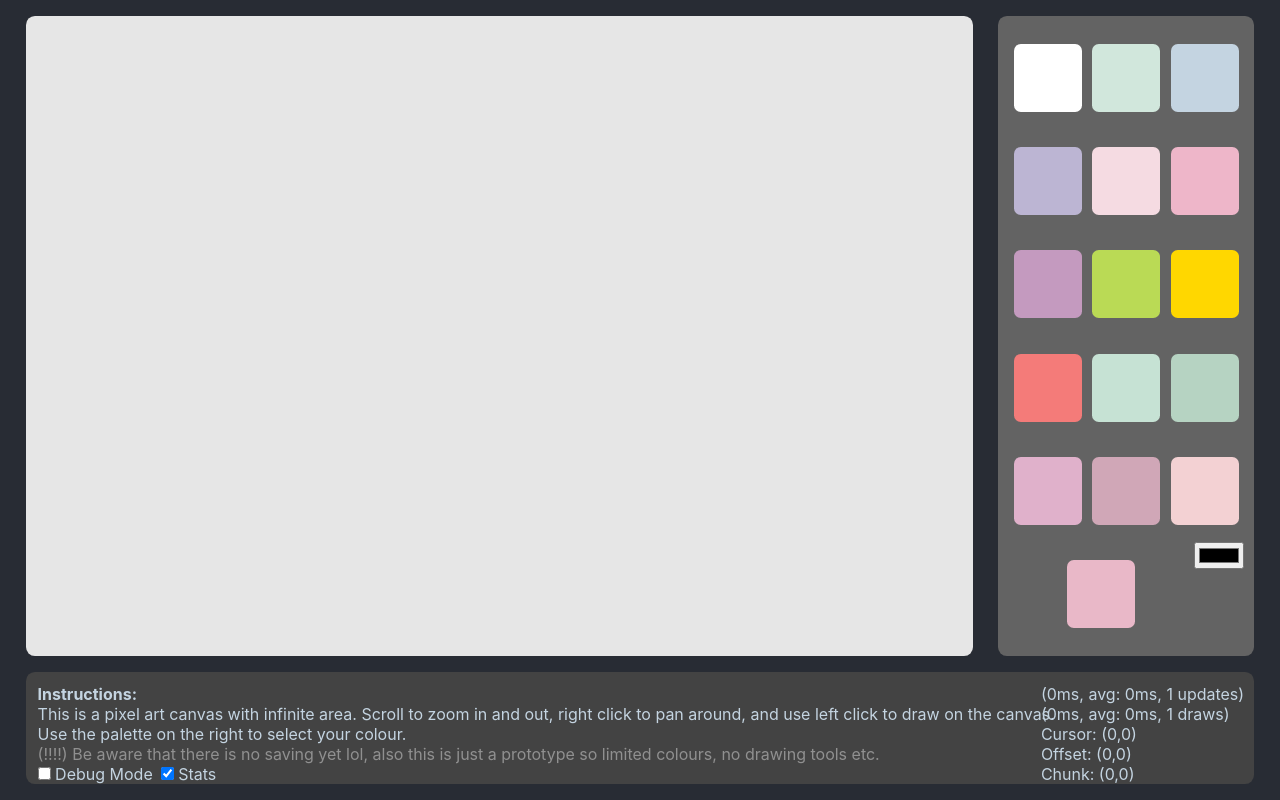
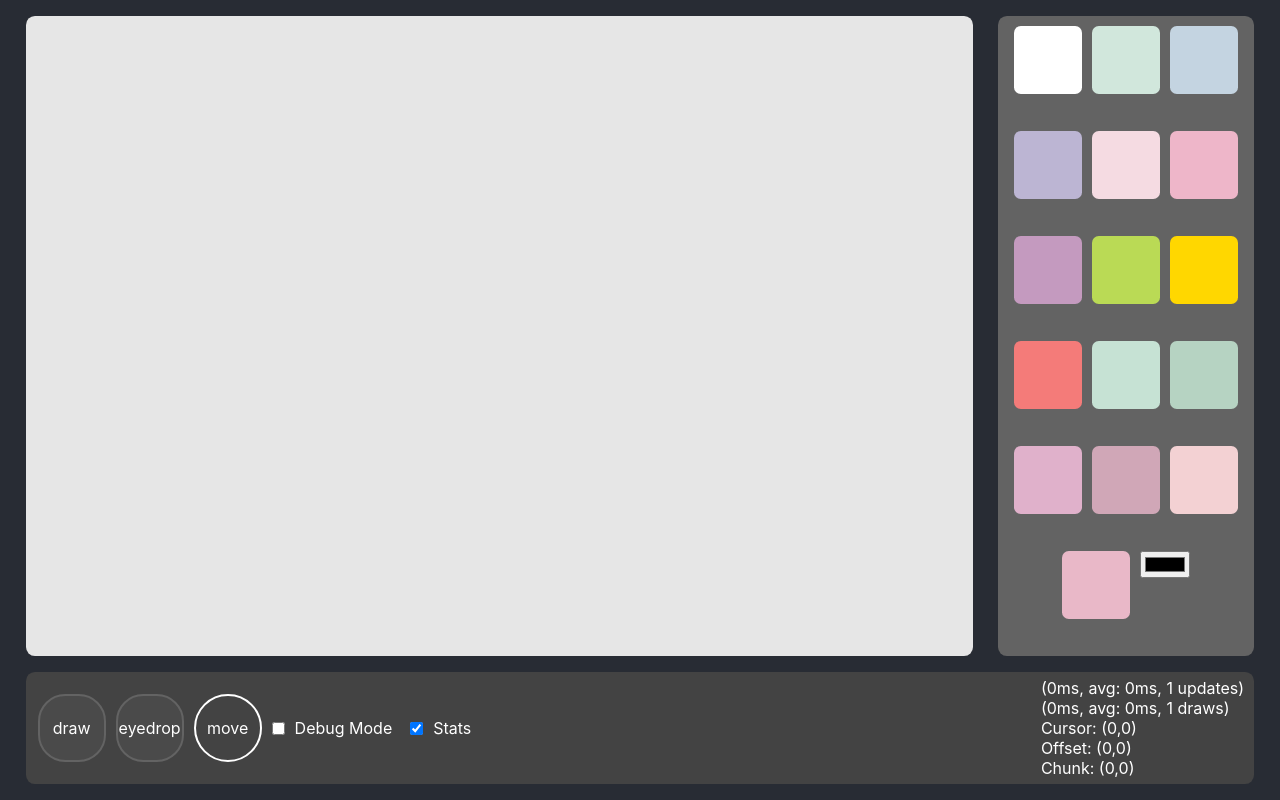
Before and after one commit to AXLEXD/map_dev, a React (Create React App) app in the folder client/: page / in a window 1280 px wide. Built offline with nearby package versions, Linux system fonts and the light colour scheme; no server answers.

Commit message:
Added toolbar actions and increased zoom max

```diff
--- a/client/src/App.css
+++ b/client/src/App.css
@@ -15,7 +15,6 @@
 
 
 .App {
-  text-align: center;
   color: #000000;
   color: #225313;
   color: #0025f5;
@@ -49,14 +48,6 @@
 
 .primary {
   position: absolute;
-  color: #c4d4e1;
-  color: #bcb5d3;
-  color: #f5dbe2;
-  color: #eeb6c9;
-  color: #c49abf;
-  color: #f47b79;
-  color: rgb(196, 212, 225);
-  color: rgb(196, 212, 225);
 }
 
 .map-canvas {
@@ -83,6 +74,7 @@
   border-radius: var(--global_border_radius);
   box-sizing: border-box;
   padding:0.8vw;
+  gap:10px;
 }
 
 .drawer {
@@ -94,7 +86,33 @@
   border-radius: var(--global_border_radius);
   box-sizing: border-box;
   padding: 1.5vh;
-  text-align: left;
+
+  gap:10px;
+  /* align-items:start; */
+  display: flex;
+  flex-direction: row;
+  align-items:center;
+  /* justify-content: left; */
+}
+
+div .toolbutton {
+  border-radius: 40%;
+  border: 2px solid rgb(99, 99, 99);
+  transition: 0.3s;
+  display: flex;
+  flex-direction: column;
+  justify-content: center;
+  align-items:center;
+  text-align: center;
+  background-color: #4a4a4a;
+}
+div .toolbutton:hover,div .toolbuttonselected {
+  border-radius: 50%;
+  display: flex;
+  flex-direction: column;
+  justify-content: center;
+  align-items:center;
+  text-align: center;
 }
 
 .blockbutton {
@@ -104,7 +122,6 @@
   border: 2px solid #2c2c2c00;
   height: 8vmin;
   width: 8vmin;
-  margin: auto;
 }
 .blockbutton:hover, .blockbuttonselected {
   cursor: pointer;
@@ -114,5 +131,4 @@
   width: 8vmin;
   max-width: 20vh;
   max-height: 20vh;
-  margin: auto;
 }
--- a/client/src/App.js
+++ b/client/src/App.js
@@ -4,58 +4,11 @@ import React, { createRef } from 'react';
 
 const CHUNKSIZE = 16;
 
-const blocksold = [
-    {
-        blockid: 0,
-        blockname: '1',
-        imagesrc: '#ffffff'
-    },
-    {
-        blockid: 1,
-        blockname: '2',
-        imagesrc: '#d1e7dc'
-    },
-    {
-        blockid: 2,
-        blockname: '3',
-        imagesrc: '#c4d4e1'
-    },
-    {
-        blockid: 3,
-        blockname: '4',
-        imagesrc: '#bcb5d3'
-    },
-    {
-        blockid: 4,
-        blockname: '5',
-        imagesrc: '#f5dbe2'
-    },
-    {
-        blockid: 5,
-        blockname: '6',
-        imagesrc: '#eeb6c9'
-    },
-    {
-        blockid: 6,
-        blockname: '7',
-        imagesrc: '#c49abf'
-    },
-    {
-        blockid: 7,
-        blockname: '8',
-        imagesrc: '#bada55'
-    },
-    {
-        blockid: 8,
-        blockname: '9',
-        imagesrc: '#ffd700'
-    },
-    {
-        blockid: 9,
-        blockname: '10',
-        imagesrc: '#f47b79'
-    }
-];
+const LOWESTSCALE = 3;
+
+const DRAWTOOL = 0;
+const EYEDROPTOOL = 1;
+const MOVETOOL = 2;
 
 const blocks = [
     {
@@ -244,14 +197,14 @@ class Vector2D {
 
 
 class Map {
-    constructor(w, h) {
-        this.canvasdimensions = new Vector2D(w,h); // establishing at start means no resizing canvas element
+    constructor() {
+        // this.canvasdimensions = new Vector2D(w,h); // establishing at start means no resizing canvas element
         this.data = null;
         this.dataview = null;
         this.numchunks = null;
     }
 
-    getValues(offset, scale) {
+    getValues(canvas, offset, scale) {
         let chunkpixels = CHUNKSIZE*scale;
 
         let numchunks = new Vector2D(0,0);
@@ -260,8 +213,10 @@ class Map {
         startpoint.x = (offset.x === 0) ? 0 : Math.floor((-1*offset.x)/chunkpixels);
         startpoint.y = (offset.y === 0) ? 0 : Math.floor((-1*offset.y)/chunkpixels);
 
-        numchunks.x = Math.ceil(this.canvasdimensions.x/chunkpixels)+1; // bit cheaty - should probs optimise
-        numchunks.y = Math.ceil(this.canvasdimensions.y/chunkpixels)+1;
+        const { width, height } = canvas.getBoundingClientRect();
+
+        numchunks.x = Math.ceil(width/chunkpixels)+1; // bit cheaty - should probs optimise
+        numchunks.y = Math.ceil(height/chunkpixels)+1;
 
         return {startpoint, numchunks};
     }
@@ -295,19 +250,22 @@ class Map {
     }
 
     getChunkPosOffset(currentcell, startpoint) {
-        const cell_i = Math.floor((currentcell.x/CHUNKSIZE))-startpoint.x;
-        const cell_k = currentcell.x - (cell_i+startpoint.x)*CHUNKSIZE;
+        const i = Math.floor((currentcell.x/CHUNKSIZE))-startpoint.x;
+        const k = currentcell.x - (i+startpoint.x)*CHUNKSIZE;
 
-        const cell_j = Math.floor((currentcell.y/CHUNKSIZE))-startpoint.y;
-        const cell_l = currentcell.y - (cell_j+startpoint.y)*CHUNKSIZE;
+        const j = Math.floor((currentcell.y/CHUNKSIZE))-startpoint.y;
+        const l = currentcell.y - (j+startpoint.y)*CHUNKSIZE;
 
 
-        return {cell_i, cell_j, cell_k, cell_l};
+        return {i, j, k, l};
     }
 
     addCell(index,colorhex) {
         this.dataview[index] = colorhex;
         // console.log(data[index], colorhex);
+    }
+    getDataIndex(i,j,k,l) {
+        return i*(this.numchunks.y)*(CHUNKSIZE*CHUNKSIZE)+j*(CHUNKSIZE*CHUNKSIZE)+k*CHUNKSIZE+l;
     }
 }
 
@@ -316,10 +274,10 @@ class AppWrapper extends React.Component {
     constructor(props) {
         super(props);
         this.state = {
-            tool_mode: 0,
+            tool_mode: MOVETOOL,
             debug_mode: false,
             show_stats: true,
-            color_selected: 255*255,
+            color_selected: 1672153,
             update: {
                 time: 0,
                 tot_time: 0,
@@ -342,6 +300,10 @@ class AppWrapper extends React.Component {
         this.getDebugMode = () => {return this.state.debug_mode};
         this.getToolMode = () => {return this.state.tool_mode};
 
+        this.changeToolMode = (change_to) => {
+            this.setState({tool_mode: change_to});
+        }
+
         this.changeColor = (blockid) => {
             if (typeof blockid === 'string') {
                 let out_num = parseInt(blockid.substring(1), 16);
@@ -352,6 +314,7 @@ class AppWrapper extends React.Component {
             else if (typeof blockid === 'number') {
                 this.setState({color_selected: blockid});
             }
+            this.changeToolMode(DRAWTOOL);
         };
         this.isSelected = (blockid) => {
             if (typeof blockid === 'string') {
@@ -396,7 +359,9 @@ class AppWrapper extends React.Component {
         return (
             <div className='App-wrapper'>
                 <MapCanvas
+                    toolmode={this.state.tool_mode}
                     getToolMode={this.getToolMode}
+                    changeToolMode={this.changeToolMode}
                     getDebugMode={this.getDebugMode}
                     changeUpdateTime={this.changeUpdateTime}
                     changeDrawTime={this.changeDrawTime}
@@ -404,6 +369,7 @@ class AppWrapper extends React.Component {
                     changeCursorLoc={this.changeCursorLoc}
                     changeOffsetLoc={this.changeOffsetLoc}
                     changeChunkLoc={this.changeChunkLoc}
+                    changeColor={this.changeColor}
                 />
                 <Palette isSelected={this.isSelected} changeColor={this.changeColor}/>
                 <div className='drawer primary'>
@@ -414,10 +380,21 @@ class AppWrapper extends React.Component {
                         <br/>Offset: ({this.state.offsetx},{this.state.offsety})
                         <br/>Chunk: ({this.state.chunkx},{this.state.chunky})
                     </div>):null}
-                <b>Instructions:</b><br/>This is a pixel art canvas with infinite area. Scroll to zoom in and out, right click to pan around, and use left click to draw on the canvas.
-                <br/>Use the palette on the right to select your colour.
-                <div style={{color: `#909090`}}>(!!!!) Be aware that there is no saving yet lol, also this is just a prototype so limited colours, no drawing tools etc.</div>
-                <input type={"checkbox"} onChange={()=>{this.setState({debug_mode:!this.state.debug_mode})}}></input> Debug Mode&ensp;
+
+                    <div
+                        className={`toolbutton` + (this.getToolMode()===DRAWTOOL ? "selected" : "")+ ` blockbutton` + (this.getToolMode()===DRAWTOOL ? "selected" : "")}
+                        onClick={() => {this.changeToolMode(DRAWTOOL)}}
+                    >draw</div>
+                    <div
+                        className={`toolbutton` + (this.getToolMode()===EYEDROPTOOL ? "selected" : "")+ ` blockbutton` + (this.getToolMode()===EYEDROPTOOL ? "selected" : "")}
+                        onClick={() => {this.changeToolMode(EYEDROPTOOL)}}
+                    >eyedrop</div>
+                    <div
+                        className={`toolbutton` + (this.getToolMode()===MOVETOOL ? "selected" : "")+ ` blockbutton` + (this.getToolMode()===MOVETOOL ? "selected" : "")}
+                        onClick={() => {this.changeToolMode(MOVETOOL)}}
+                    >move</div>
+
+                    <input checked={this.state.debug_mode} type={"checkbox"} onChange={()=>{this.setState({debug_mode:!this.state.debug_mode})}}></input> Debug Mode&ensp;
                     <input checked={this.state.show_stats} type={"checkbox"} onChange={()=>{this.setState({show_stats:!this.state.show_stats})}}></input> Stats
                 </div>
             </div>
@@ -429,19 +406,12 @@ class MapCanvas extends React.Component {
     constructor(props) {
         super(props);
 
-        this.getDebugMode = props.getDebugMode;
-        this.getColorSelected = props.getColorSelected;
-        this.changeUpdateTime = props.changeUpdateTime;
-        this.changeDrawTime = props.changeDrawTime;
-
-        this.changeCursorLoc = props.changeCursorLoc;
-        this.changeOffsetLoc = props.changeOffsetLoc;
-        this.changeChunkLoc = props.changeChunkLoc;
-
         this.drawLines = [];
 
         this.scale = 16;
         this.tempscale = this.scale;
+
+        this.cellpos = {i:0,j:0,k:0,l:0};
 
         this.map_grid = null;
         this.canvasRef = createRef();
@@ -461,11 +431,7 @@ class MapCanvas extends React.Component {
     //Called after element's initialisation
     componentDidMount() {
         this.canvas = this.canvasRef.current;
-
-        // this.resizeCanvas(this.canvas);
-        const { width, height } = this.canvas.getBoundingClientRect();
-        this.map_grid = new Map(width, height);
-
+        this.map_grid = new Map();
         setTimeout(this.updateCanvas(), 1000);
     }
 
@@ -474,7 +440,6 @@ class MapCanvas extends React.Component {
         const x = event.clientX - rect.left;
         const y = event.clientY - rect.top;
         const pos = new Vector2D(x,y);
-        // console.log(`cursor at (${x.toFixed(1)},${y.toFixed(1)})`);
         return pos;
     }
 
@@ -490,34 +455,35 @@ class MapCanvas extends React.Component {
         let y = (end.y-start.y)/this.scale;
         this.mapoffset.transform(x,y);
         this.celloffset.setTo(Math.floor(this.mapoffset.x),Math.floor(this.mapoffset.y));
-        this.changeOffsetLoc(this.celloffset);
+        this.props.changeOffsetLoc(this.celloffset);
     }
 
     drawMap (canvas, startpoint) {
         let start =  Date.now();
 
         this.resizeCanvas(canvas);
+        const { width, height } = canvas.getBoundingClientRect();
         const ctx = canvas.getContext('2d');
-        ctx.clearRect(0, 0, canvas.width, canvas.height)
+        ctx.clearRect(0, 0, width, height)
         ctx.fillStyle = "#ffffff";
-        ctx.fillRect(0, 0, canvas.width, canvas.height);
+        ctx.fillRect(0, 0, width, height);
 
         // finding location in terms of iterators of current cell
-        let {cell_i, cell_j, cell_k, cell_l} = this.map_grid.getChunkPosOffset(this.currentcell, startpoint);
+        // let {cell_i, cell_j, cell_k, cell_l} = this.map_grid.getChunkPosOffset(this.currentcell, startpoint);
 
         let blockid;
         let x;
         let y;
 
-        let mapoffset_x = Math.round(this.mapoffset.x);
-        let mapoffset_y = Math.round(this.mapoffset.y);
+        let mapoffset_x = Math.floor(this.mapoffset.x*this.scale);
+        let mapoffset_y = Math.floor(this.mapoffset.y*this.scale);
         // let mapoffset_x = this.mapoffset.x;
         // let mapoffset_y = this.mapoffset.y;
 
         let doFill = (i,j,k,l) => {
 
-            x = (((i+startpoint.x)*CHUNKSIZE+k)+mapoffset_x)*(this.scale);
-            y = (((j+startpoint.y)*CHUNKSIZE+l)+mapoffset_y)*(this.scale);
+            x = (((i+startpoint.x)*CHUNKSIZE+k))*(this.scale)+mapoffset_x;
+            y = (((j+startpoint.y)*CHUNKSIZE+l))*(this.scale)+mapoffset_y;
             if (x%1!==0||y%1!==0||this.scale%1!==0) console.log("ALERT:", x, y, this.scale);
             ctx.fillRect(x, y, this.scale, this.scale);
             // console.log(x,y,cellapparentsize);
@@ -527,32 +493,28 @@ class MapCanvas extends React.Component {
 
 
         let chunkbufferoffset = 0;
-        let data = new Uint32Array(this.map_grid.data);
 
-        if (this.getDebugMode()) ctx.beginPath();
+        if (this.props.getDebugMode()) ctx.beginPath();
         for (let i=0;i<this.map_grid.numchunks.x;i++) {
             for (let j=0;j<this.map_grid.numchunks.y;j++) {
                 // for each chunk
-                if (this.getDebugMode()) {
-                    x = (((i+startpoint.x)*CHUNKSIZE)+mapoffset_x)*(this.scale);
-                    y = (((j+startpoint.y)*CHUNKSIZE)+mapoffset_y)*(this.scale);
+                if (this.props.getDebugMode()) {
+                    x = (((i+startpoint.x)*CHUNKSIZE))*(this.scale)+mapoffset_x;
+                    y = (((j+startpoint.y)*CHUNKSIZE))*(this.scale)+mapoffset_y;
 
                     ctx.fillStyle = "#000000";
                     ctx.lineWidth = 0.01*Math.floor(this.scale);
                     ctx.moveTo(x, 0);
-                    ctx.lineTo(x, this.canvas.height/2);
+                    ctx.lineTo(x, height);
                     // ctx.stroke();
                     ctx.moveTo(0, y);
-                    ctx.lineTo(this.canvas.width/2, y);
+                    ctx.lineTo(width, y);
                 }
                 for (let c=0;c<(CHUNKSIZE*CHUNKSIZE);c++) {
                     let k = Math.floor(c/CHUNKSIZE);
                     let l = c-(k*CHUNKSIZE);
 
-                    // if (typeof this.map_grid.matrix[i][j] === 'undefined') continue;
-
-                    blockid = data[chunkbufferoffset+c];
-                    // if (c%100===0) console.log(blockid);
+                    blockid = this.map_grid.dataview[chunkbufferoffset+c];
 
                     if (blockid!==16777215){
                         // ctx.fillStyle = blockid.toString(16);
@@ -564,27 +526,26 @@ class MapCanvas extends React.Component {
                 chunkbufferoffset += (CHUNKSIZE*CHUNKSIZE);
             }
         }
-        if (this.getDebugMode()) ctx.stroke();
-        // ctx.fillStyle = "#" + this.getColorSelected() + "8f"; // placeholder until get images
-        // console.log(this.getColorSelected());
-        // console.log((this.getColorSelected() & 0x00FFFFFF).toString(16).padStart(6, '0'));
-        ctx.fillStyle = "#"+(this.getColorSelected() & 0x00FFFFFF).toString(16).padStart(6, '0')+"ff";
-        doFill(cell_i,cell_j,cell_k,cell_l);
+        if (this.props.getDebugMode()) ctx.stroke();
 
-        this.changeDrawTime(Date.now()-start);
+        if (this.props.toolmode===DRAWTOOL) {
+            ctx.fillStyle = "#"+(this.props.getColorSelected() & 0x00FFFFFF).toString(16).padStart(6, '0')+"ff";
+            doFill(this.cellpos.i,this.cellpos.j,this.cellpos.k,this.cellpos.l);
+        }
+        this.props.changeDrawTime(Date.now()-start);
     }
 
     updateCanvas() {
         let start = Date.now(); // time testing
 
-        let {startpoint, numchunks} = this.map_grid.getValues(this.mapoffset.multipliedby(this.scale), this.scale);
+        let {startpoint, numchunks} = this.map_grid.getValues(this.canvas, this.mapoffset.multipliedby(this.scale), this.scale);
         let linestosend = this.drawLines;
         this.drawLines = [];
         this.map_grid.setMatrix(numchunks, startpoint, linestosend)
         .then(()=>{
             this.drawMap(this.canvas, startpoint);
             this.startpoint = startpoint;
-            this.changeUpdateTime(Date.now()-start);
+            this.props.changeUpdateTime(Date.now()-start);
         });
 
         setTimeout(()=>{this.updateCanvas()}, 1000);
@@ -597,9 +558,8 @@ class MapCanvas extends React.Component {
         if (canvas.width !== width || canvas.height !== height) {
           const { devicePixelRatio:ratio=1 } = window;
           const context = canvas.getContext('2d');
-          canvas.width = Math.floor((1*width*ratio)/this.scale)*this.scale;
-          canvas.height = Math.floor((1*height*ratio)/this.scale)*this.scale;
-        //   console.log(canvas.width, canvas.height);
+          canvas.width = (1*width*ratio);
+          canvas.height = (1*height*ratio);
           context.scale(ratio, ratio);
           return true;
         }
@@ -610,9 +570,9 @@ class MapCanvas extends React.Component {
     drawCellAtMouse(x,y) {
         const currentpos = new Vector2D(x-this.celloffset.x,y-this.celloffset.y);
 
-        let {cell_i, cell_j, cell_k, cell_l} = this.map_grid.getChunkPosOffset(currentpos, this.startpoint);
-        let dataindex = cell_i*(this.map_grid.numchunks.y)*(CHUNKSIZE*CHUNKSIZE)+cell_j*(CHUNKSIZE*CHUNKSIZE)+cell_k*CHUNKSIZE+cell_l;
-        if (dataindex < this.map_grid.data.byteLength/4) this.map_grid.addCell(dataindex, this.getColorSelected());
+        let {i, j, k, l} = this.map_grid.getChunkPosOffset(currentpos, this.startpoint);
+        let dataindex = this.map_grid.getDataIndex(i,j,k,l);
+        if (dataindex < this.map_grid.data.byteLength/4) this.map_grid.addCell(dataindex, this.props.getColorSelected());
     }
 
     moveCursor(event) {
@@ -628,9 +588,9 @@ class MapCanvas extends React.Component {
         if (!this.currentcell.isEqualTo(newcurrentcell)) {
             if (this.lmousedown) this.drawLine(this.currentcell,newcurrentcell);
             this.currentcell = newcurrentcell;
-            let {cell_i, cell_j, cell_k, cell_l} = this.map_grid.getChunkPosOffset(this.currentcell, this.startpoint);
-            this.changeCursorLoc(this.currentcell);
-            this.changeChunkLoc(cell_i+this.startpoint.x,cell_j+this.startpoint.y);
+            this.cellpos = this.map_grid.getChunkPosOffset(this.currentcell, this.startpoint);
+            this.props.changeCursorLoc(this.currentcell);
+            this.props.changeChunkLoc(this.cellpos.i+this.startpoint.x,this.cellpos.j+this.startpoint.y);
             update = true;
         }
         return update;
@@ -638,24 +598,48 @@ class MapCanvas extends React.Component {
 
     drawLine(p1,p2) {
         plotLine(p1, p2, this.celloffset, (x,y)=>this.drawCellAtMouse(x,y));
-        this.drawLines.push({p1:p1,p2:p2,offset:this.celloffset,blockid:this.getColorSelected()});
+        this.drawLines.push({p1:p1,p2:p2,offset:this.celloffset,blockid:this.props.getColorSelected()});
     }
 
     render() {
+        let getCursor = ()=>{
+            switch (this.props.toolmode) {
+                case EYEDROPTOOL:
+                    return "crosshair";
+                case MOVETOOL:
+                    return "move";
+                default:
+                    return "default";
+            }
+        }
         return (
-            <div>
             <canvas
                 ref={this.canvasRef}
                 className='map-canvas primary'
+                style={{cursor:getCursor()}}
                 onContextMenu={(e) => {
                     e.preventDefault();
                 }}
                 onMouseDown={(e) => {
                     e.preventDefault();
                     if (e.button === 0) {
+                        switch (this.props.toolmode) {
+                            case EYEDROPTOOL:
+                                console.log("eyedroptool used");
+                                let {i,j,k,l} = this.map_grid.getChunkPosOffset(this.currentcell, this.startpoint);
+                                let dataindex = this.map_grid.getDataIndex(i,j,k,l);
+                                this.props.changeColor(this.map_grid.dataview[dataindex]);
+                                // this.props.changeToolMode(DRAWTOOL);
+                                break;
+                            case MOVETOOL:
+                                this.rmousedown=true;
+                                break;
+                            default:
                                 this.lmousedown=true;
                                 this.drawLine(this.currentcell,this.currentcell);
                                 this.drawMap(this.canvas, this.startpoint);
+                                break;
+                        }
                     }
                     else if (e.button === 2) {
                         this.rmousedown=true;
@@ -676,17 +660,15 @@ class MapCanvas extends React.Component {
                     this.drawMap(this.canvas, this.startpoint);
                 }}
                 onWheel={(e) => {
-                    e.preventDefault();
-                    let newscale = this.tempscale - Math.round(e.deltaY)/1000;
-                    console.log(this.scale, this.tempscale);
-                    if (newscale>5) this.tempscale = newscale;
-                    else this.tempscale = 5;
-                    this.scale = Math.round(this.tempscale);
+                    let newscale = this.tempscale - Math.floor(e.deltaY)/1000;
+                    // console.log(this.scale, this.tempscale);
+                    if (newscale>LOWESTSCALE) this.tempscale = newscale;
+                    else this.tempscale = LOWESTSCALE;
+                    this.scale = Math.floor(this.tempscale);
 
                     this.drawMap(this.canvas, this.startpoint);
                 }}
             ></canvas>
-            </div>
         )
     }
 }
@@ -696,10 +678,8 @@ class Palette extends React.Component {
     constructor(props) {
         super(props);
 
-        this.changeColor = props.changeColor;
-
         this.handleChange = (e) => {
-            this.changeColor(e.target.value);
+            this.props.changeColor(e.target.value);
         }
     }
 
@@ -712,7 +692,7 @@ class Palette extends React.Component {
                             key={button.blockid}
                             style={{backgroundColor: `${button.imagesrc}`}}
                             className={`blockbutton` + (this.props.isSelected(button.imagesrc) ? "selected" : "")}
-                            onClick={() => {this.changeColor(button.imagesrc)}}
+                            onClick={() => {this.props.changeColor(button.imagesrc)}}
                             //onClick={() => {console.log(button.blockid)}}
                             ></div>
                     ))
```
Also changed, not shown: 12 other files (tests, documents, lock files or other folders). Lines whose indentation alone changed are shown as unchanged.
